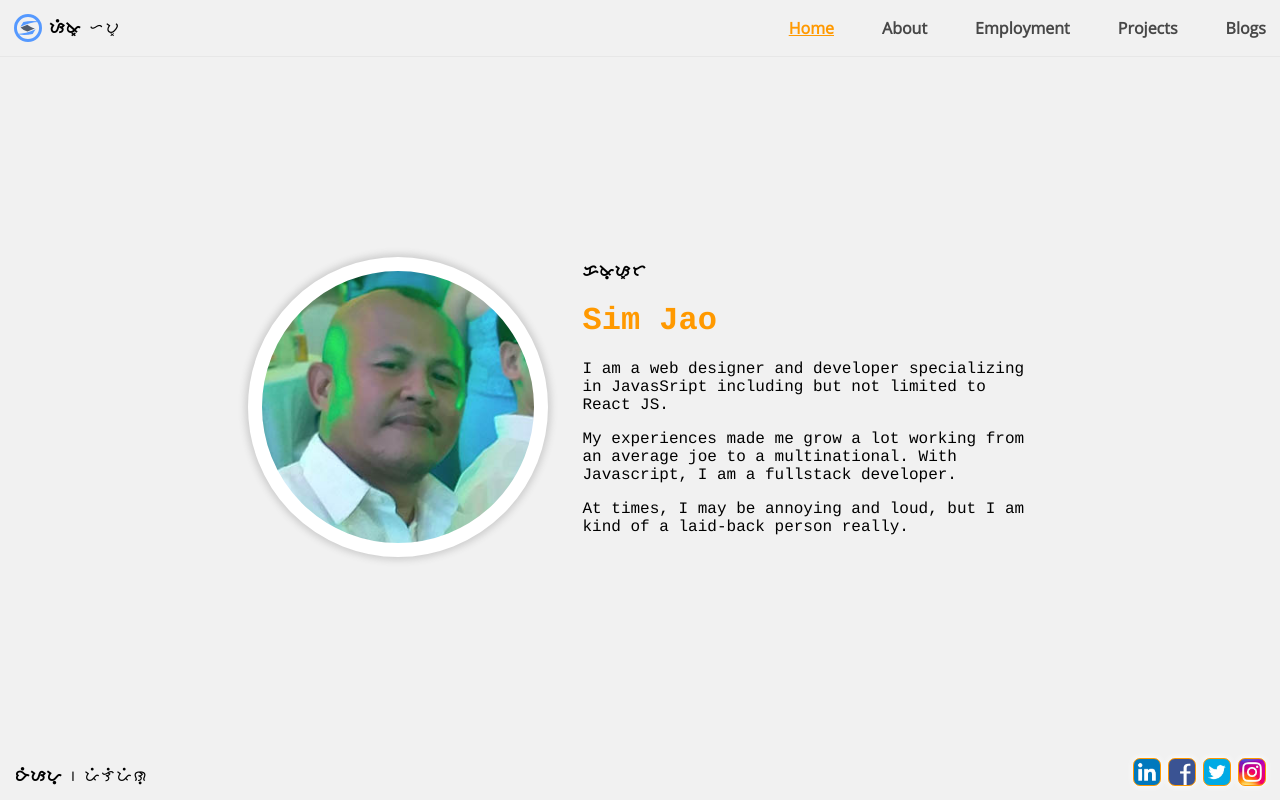
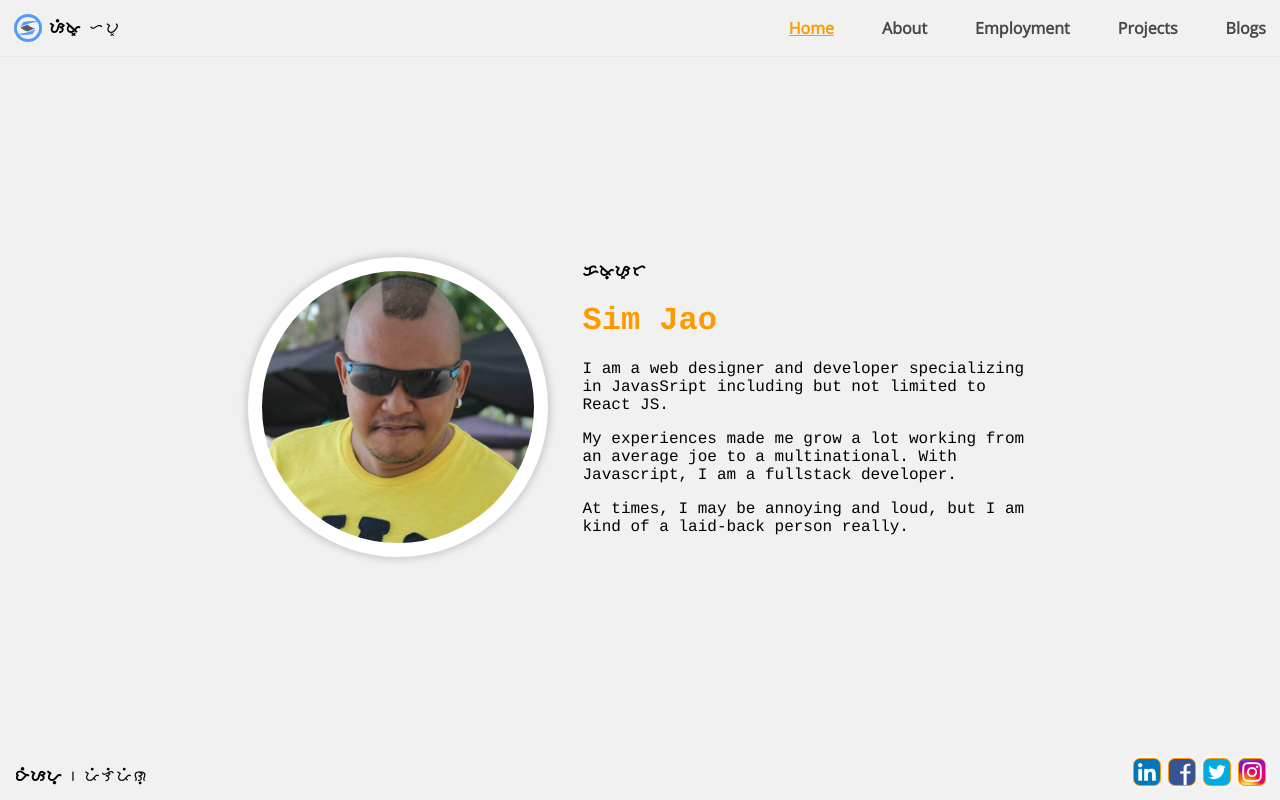
Before and after one commit to jaosimt/portfolio, a React (Create React App) app: page / in a window 1280 px wide. Built offline with nearby package versions, Linux system fonts and the light colour scheme.

Commit message:
* change starting profile image

```diff
--- a/src/components/Home/index.js
+++ b/src/components/Home/index.js
@@ -14,7 +14,7 @@ class Home extends Component {
 		imageOpacity: 0
 	}
 
-	imageArray = [ simo1, simo2, simo3, simo4, simo5, simo6, simo7 ];
+	imageArray = [ simo2, simo1, simo3, simo4, simo5, simo6, simo7 ];
 
 	componentDidMount() {
 		let idxs = [],
```
